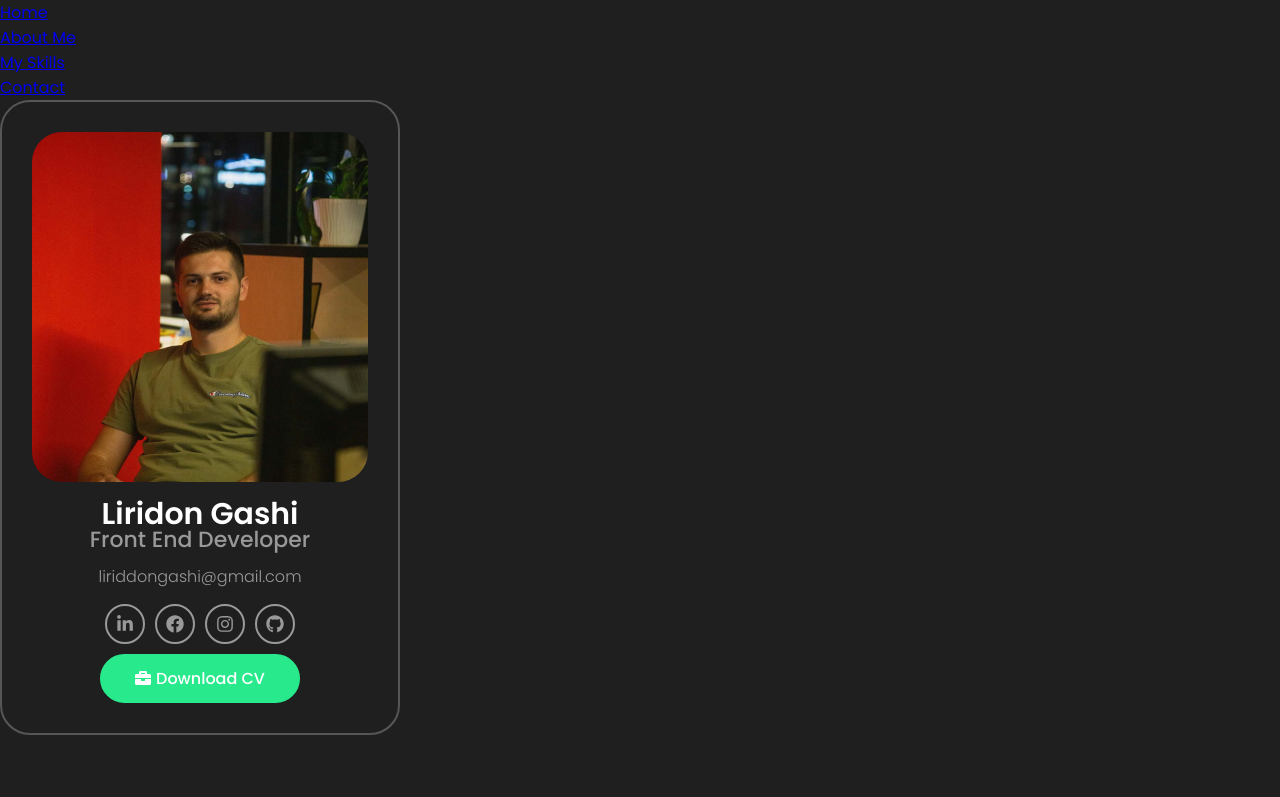
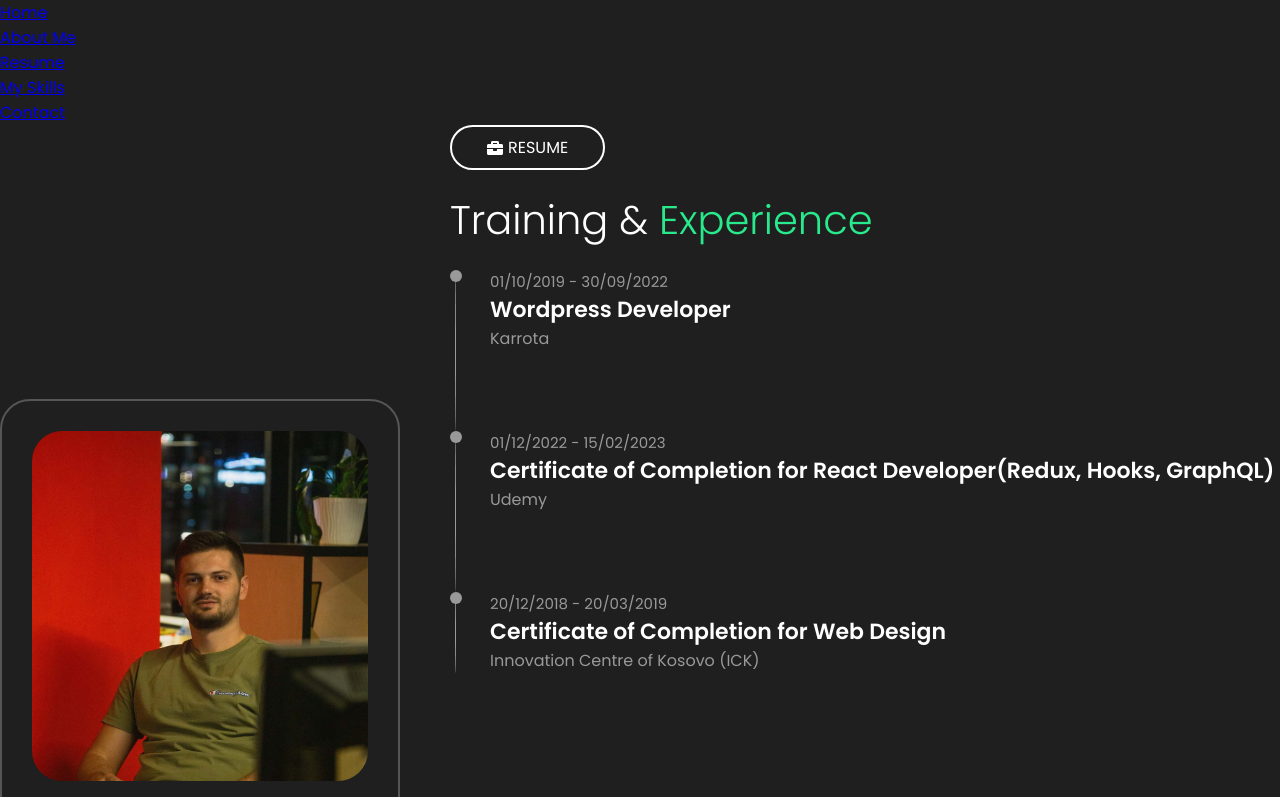
Before and after one commit to liridonig/portfolio, a React (Vite) app: page /Resume in a window 1280 px wide. Shown: the top 797 px of the page. Built offline with nearby package versions, Linux system fonts and the light colour scheme.

Commit message:
Resume Page

```diff
--- a/src/App.jsx
+++ b/src/App.jsx
@@ -5,6 +5,7 @@ import About from "./components/about/About";
 import Navbar from "./components/navbar/Navbar";
 import Profile from "./components/profile/Profile";
 import Skills from "./components/skills/Skills";
+import Resume from "./components/resume/Resume";
 
 function App() {
   return (
@@ -15,6 +16,7 @@ function App() {
         <div className="container-app-right">
           <Routes>
             <Route path="/About" element={<About></About>}></Route>
+            <Route path="/Resume" element={<Resume></Resume>}></Route>
             <Route path="/Skills" element={<Skills></Skills>}></Route>
             <Route path="/Contact" element={<Contact></Contact>}></Route>
           </Routes>
--- a/src/components/contact/Contact.css
+++ b/src/components/contact/Contact.css
@@ -17,6 +17,10 @@
   width: 100%;
   font-family: "Poppins", sans-serif;
   color: #999;
+  transition: all 0.4s;
+}
+.contact-input:focus {
+  border-color: var(--primary_color);
 }
 
 .contact-textarea {
@@ -28,6 +32,9 @@
   width: 100%;
   font-family: "Poppins", sans-serif;
   color: #999;
+}
+.contact-textarea:focus {
+  border-color: var(--primary_color);
 }
 
 .contact-btn button {
--- a/src/components/navbar/Navbar.jsx
+++ b/src/components/navbar/Navbar.jsx
@@ -14,6 +14,9 @@ const Navbar = () => {
             <Link to="/About">About Me</Link>
           </li>
           <li>
+            <Link to="/Resume">Resume</Link>
+          </li>
+          <li>
             <Link to="/Skills">My Skills</Link>
           </li>
           <li>
--- /dev/null
+++ b/src/components/resume/Resume.css
@@ -0,0 +1,51 @@
+.resume-div {
+  padding-bottom: 80px;
+  position: relative;
+  padding-left: 40px;
+}
+.resume-div:last-child {
+  padding-bottom: 0;
+}
+.resume-div::before {
+  position: absolute;
+  content: "";
+  background-color: #999;
+  height: 12px;
+  width: 12px;
+  border-radius: 50%;
+  left: 0;
+  transition: all 0.4s;
+  z-index: 9;
+}
+.resume-div::after {
+  position: absolute;
+  content: "";
+  background-color: #999;
+  height: 100%;
+  width: 1px;
+  border-radius: 50%;
+  left: 5px;
+  top: 0;
+}
+.resume-div:hover::before {
+  background-color: var(--primary_color);
+}
+
+.resume-div h2 {
+  color: #fff;
+  font-size: 22px;
+}
+.resume-div h3 {
+  color: #999;
+  font-weight: 400;
+  font-size: 16px;
+}
+
+.resume-div p {
+  color: #999;
+  font-size: 15px;
+  transition: all 0.4s;
+}
+.resume-div:hover p {
+  color: var(--primary_color);
+}
--- /dev/null
+++ b/src/components/resume/Resume.jsx
@@ -0,0 +1,61 @@
+import React from "react";
+import { FaBriefcase } from "react-icons/fa";
+import "./Resume.css";
+
+const Resume = () => {
+  const resumeData = [
+    {
+      id: 1,
+      title: "Wordpress Developer",
+      source: "Karrota",
+      dateStart: "01/10/2019",
+      dateEnd: `30/09/2022`,
+      icon: "<FaBriefcase/>",
+    },
+    {
+      id: 2,
+      title:
+        "Certificate of Completion for React Developer(Redux, Hooks, GraphQL)",
+      source: "Udemy",
+      dateStart: "01/12/2022",
+      dateEnd: "15/02/2023",
+    },
+    {
+      id: 3,
+      title: "Certificate of Completion for Web Design",
+      source: "Innovation Centre of Kosovo (ICK)",
+      dateStart: "20/12/2018",
+      dateEnd: "20/03/2019",
+    },
+  ];
+
+  return (
+    <>
+      <div className="btn-header">
+        <div className="btn-info">
+          <h4 className="btn-info-title">
+            <FaBriefcase></FaBriefcase> RESUME
+          </h4>
+          <h3 className="btn-info-subtitle">
+            Training & <span>Experience</span>
+          </h3>
+        </div>
+      </div>
+      <div className="resume">
+        {resumeData.map((e) => {
+          return (
+            <div className="resume-div" key={e.id}>
+              <p>
+                {e.dateStart} - {e.dateEnd}
+              </p>
+              <h2>{e.title}</h2>
+              <h3>{e.source}</h3>
+            </div>
+          );
+        })}
+      </div>
+    </>
+  );
+};
+
+export default Resume;
--- a/src/components/skills/Skills.css
+++ b/src/components/skills/Skills.css
@@ -16,10 +16,18 @@
 .skills-box svg {
   font-size: 80px;
   color: #fff;
+  transition: all 0.4s;
 }
-
+.skills-box-icon:hover svg {
+  color: var(--primary_color);
+  transform: scale(1.1);
+}
 .skills-box p {
   color: #fff;
   text-align: center;
   margin-top: 5px;
+  transition: all 0.4s;
 }
+.skills-box:hover p {
+  color: var(--primary_color);
+}
```
